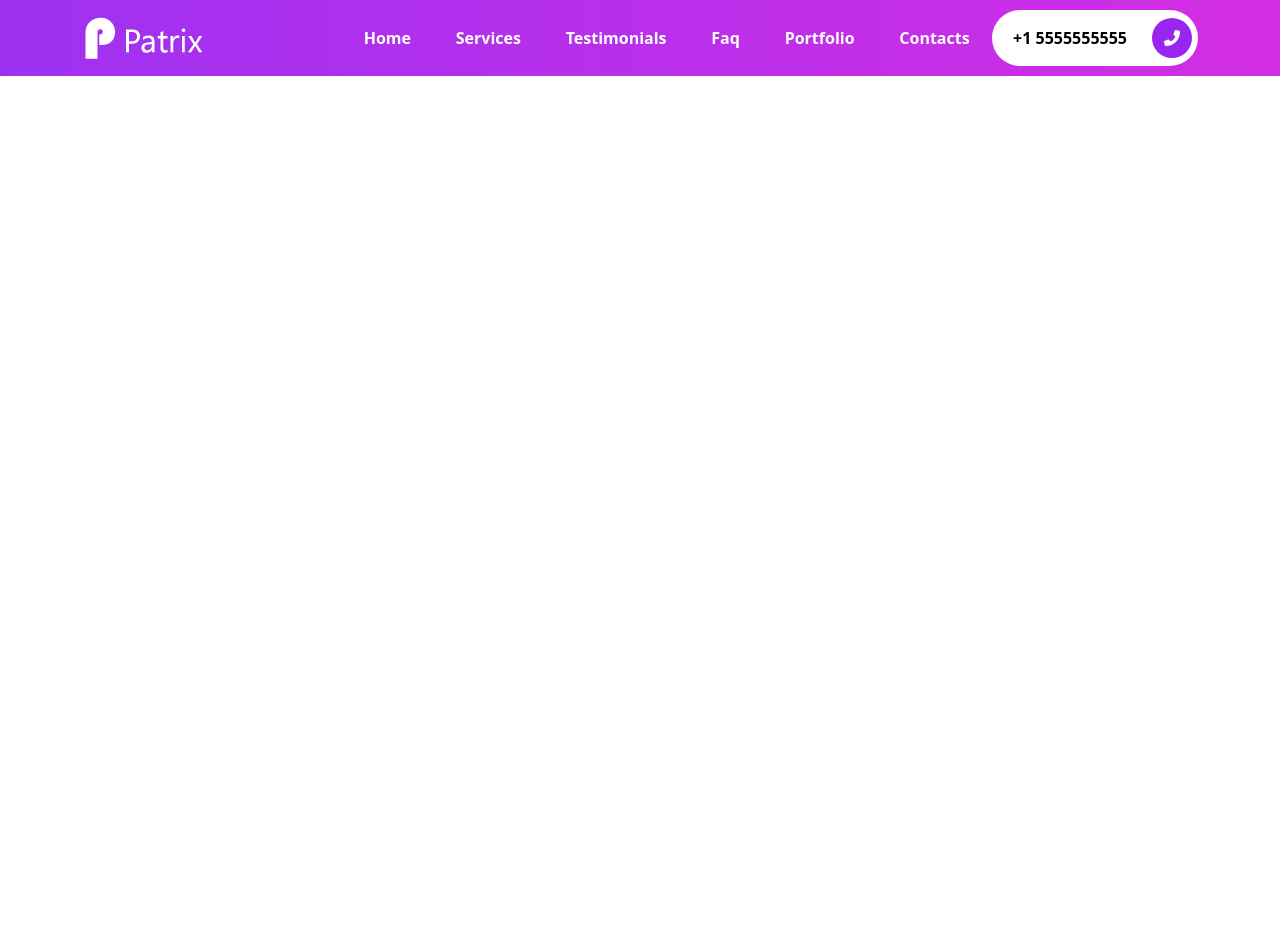
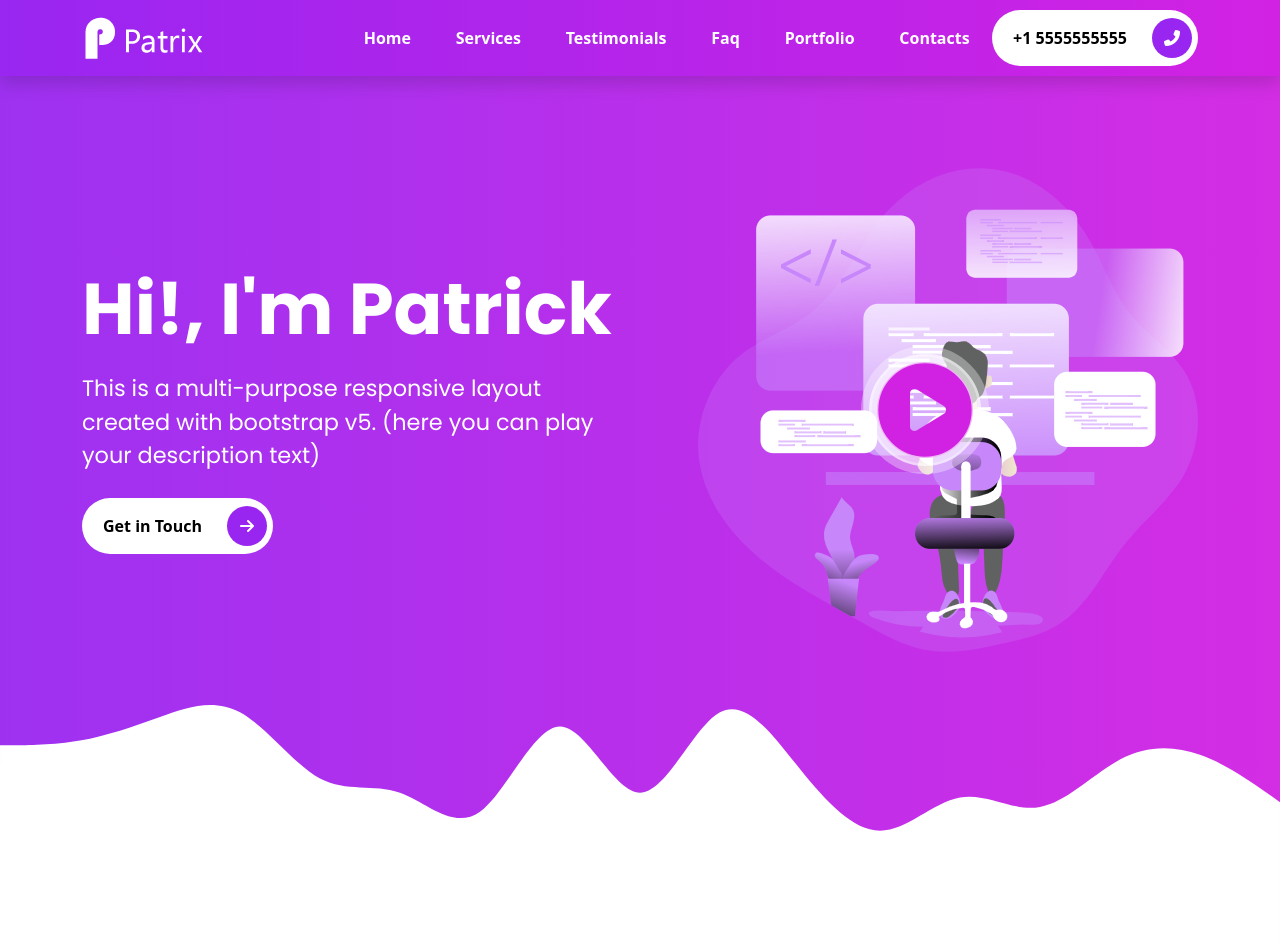
Before and after one commit to erlenmeyer316/bootstrap-v5, a website: page index.html in a window 1280 px wide. Before the commit the page ends 800 px from the top, so only its background shows below. Drawn offline with nearby package versions, Linux system fonts and the light colour scheme.

Commit message:
header sections

```diff
--- a/index.html
+++ b/index.html
@@ -5,13 +5,17 @@
     <meta name="viewport" content="width=device-width, initial-scale=1" />
     <link rel="stylesheet" href="assets/css/style.css" />
     <link rel="stylesheet" href="assets/css/font-awesome.css" />
+    <link rel="preconnect" href="https://fonts.googleapis.com">
+    <link rel="preconnect" href="https://fonts.gstatic.com" crossorigin>
+    <link href="https://fonts.googleapis.com/css2?family=Poppins:wght@400;500;600;700;800;900&display=swap" rel="stylesheet">
+    <link rel="stylesheet" href="node_modules/glightbox/dist/css/glightbox.min.css" />
     <title>Learning Bootstrap v5 with Sass</title>
   </head>
   <body>
     <!--/////////////////////////////////////////////////////////////////////////////////
                                 START THE NAVBAR SECTION
         ////////////////////////////////////////////////////////////////////////////////-->
-    <nav class="navbar navbar-expand-lg navbar-dark menu">
+    <nav class="navbar navbar-expand-lg navbar-dark menu shadow fixed-top">
       <div class="container">
         <a class="navbar-brand" href="#">
           <img src="images/logo.png" alt="Logo Image" />
@@ -48,6 +52,55 @@
         </div>
       </div>
     </nav>
+        <!--/////////////////////////////////////////////////////////////////////////////////
+                                START THE INTRO SECTION
+        ////////////////////////////////////////////////////////////////////////////////-->
+    <section id="home" class="intro-section">
+      <div class="container">
+        <div class="row align-items-center text-white">
+          <!-- START THE CONTENT FOR THE INTRO -->
+          <div class="col-md-6 intros">
+            <h1 class="display-2">
+              <span class="display-2--intro">Hi!, I'm Patrick</span>
+              <span class="display-2--description lh-base">This is a multi-purpose responsive layout created with bootstrap v5.
+                (here you can play your description text)
+              </span>
+            </h1>
+            <button type="button" class="rounded-pill btn-rounded">
+            Get in Touch
+            <span>
+              <i class="fas fa-arrow-right"></i>
+            </span>
+          </button>
+          </div>
+          <!-- START THE CONTENT FOR THE VIDEO-->
+          <div class="col-md-6 intros text-end">
+            <div class="video-box">
+              <img src="images/arts/intro-section-illustration.png" alt="video illustration" class="img-fluid" />
+              <a href="#" class="position-absolute top-50 start-50 translate-middle glightbox" >
+                <span>
+                  <i class="fas fa-play-circle"></i>
+                </span>
+                <span class="border-animation border-animation--border-1"></span>
+                <span class="border-animation border-animation--border-2"></span>
+              </a>
+            </div>
+          </div>
+        </div>
+      </div>
+      <svg xmlns="http://www.w3.org/2000/svg" viewBox="0 0 1440 320"><path fill="#FFFFFF" fill-opacity="1" d="M0,96L15,96C30,96,60,96,90,90.7C120,85,150,75,180,64C210,53,240,43,270,58.7C300,75,330,117,360,133.3C390,149,420,139,450,149.3C480,160,510,192,540,170.7C570,149,600,75,630,74.7C660,75,690,149,720,149.3C750,149,780,75,810,58.7C840,43,870,85,900,122.7C930,160,960,192,990,192C1020,192,1050,160,1080,154.7C1110,149,1140,171,1170,165.3C1200,160,1230,128,1260,112C1290,96,1320,96,1350,106.7C1380,117,1410,139,1425,149.3L1440,160L1440,320L1425,320C1410,320,1380,320,1350,320C1320,320,1290,320,1260,320C1230,320,1200,320,1170,320C1140,320,1110,320,1080,320C1050,320,1020,320,990,320C960,320,930,320,900,320C870,320,840,320,810,320C780,320,750,320,720,320C690,320,660,320,630,320C600,320,570,320,540,320C510,320,480,320,450,320C420,320,390,320,360,320C330,320,300,320,270,320C240,320,210,320,180,320C150,320,120,320,90,320C60,320,30,320,15,320L0,320Z"></path></svg>
+    </section>
+
     <script src="node_modules/bootstrap/dist/js/bootstrap.bundle.min.js"></script>
+    <script src="node_modules/glightbox/dist/js/glightbox.min.js"></script>
+    <script type="text/javascript">
+      const lightbox = GLightbox({
+           'href': 'https://www.youtube.com/watch?v=Ga6RYejo6Hk',
+            'type': 'video',
+            'source': 'youtube', //vimeo, youtube or local
+            'width': 900,
+            'autoplayVideos': true,
+      });
+    </script>
   </body>
 </html>
--- a/package.json
+++ b/package.json
@@ -23,6 +23,7 @@
     "@fortawesome/fontawesome-free": "^6.5.1",
     "autoprefixer": "^10.4.16",
     "bootstrap": "^5.3.2",
+    "glightbox": "^3.2.0",
     "postcss-cli": "^11.0.0"
   }
 }
--- a/scss/components/_animations.scss
+++ b/scss/components/_animations.scss
@@ -0,0 +1,10 @@
+@keyframes pulse-border {
+    0% {
+        transform: scale(1);
+        opacity: 1;
+    }
+    100% {
+        transform: scale(1.5);
+        opacity: 0;
+    }
+}
--- a/scss/components/_mixins.scss
+++ b/scss/components/_mixins.scss
@@ -3,3 +3,10 @@
 @mixin gradient {
      background: linear-gradient(to right, rgba($primary, 0.95), rgba($secondary, 0.95));
 }
+
+@mixin absolute-center {
+    position: absolute;
+    top: 50%;
+    left: 50%;
+    transform: translate(-50%, -50%);
+}
--- a/scss/components/_typography.scss
+++ b/scss/components/_typography.scss
@@ -0,0 +1,26 @@
+@use '../custom' as *;
+
+
+.display-2 {
+    margin-bottom: 1rem;
+    text-transform: capitalize;
+    font-family: 'Poppins', sans-serif;
+
+    &--intro {
+     display: inline-block;
+     font-weight: 700;
+     font-family: 'Poppins', sans-serif;
+    }
+
+    &--description {
+        font-size: 1rem;
+        display: block;
+        margin-top: 1.2rem;
+        text-transform: none;
+
+        @include media-breakpoint-up(lg) {
+            font-size: 1.4rem;
+            display: inline-block;
+        }
+    }
+}
--- /dev/null
+++ b/scss/sections/_intro-section.scss
@@ -0,0 +1,44 @@
+@use '../custom' as *;
+@use '../components/mixins' as *;
+@use '../components/animations' as *;
+
+.intro-section {
+    @include gradient;
+    padding: 10rem 0 0 0;
+    width: 100%;
+    height: 100%;
+}
+
+.intros {
+    .video-box {
+        position: relative;
+        a {
+            //@include absolute-center;
+            span {
+                i {
+                    font-size: 6rem;
+                    color: $secondary;
+                }
+            }
+        }
+    }
+}
+
+.border-animation {
+    position: absolute;
+    top: 0;
+    left: 0;
+    width: 6rem;
+    height: 6rem;
+    border: 0.55rem solid $white;
+    border-radius: 50%;
+    animation: pulse-border 1.5s linear infinite;
+
+    &--border-1 {
+        animation-delay: 1s;
+    }
+
+    &--border-2 {
+        animation-delay: 1.5s;
+    }
+}
--- a/scss/style.scss
+++ b/scss/style.scss
@@ -8,7 +8,7 @@
 
 // Import section styles
 @use 'sections/navbar';
-@use 'sections/header';
+@use 'sections/intro-section';
 @use 'sections/companies';
 @use 'sections/services';
 @use 'sections/testimonials';
```
Also changed, not shown: assets/css/style.css, scss/sections/_header.scss (deleted), 2 other files.
